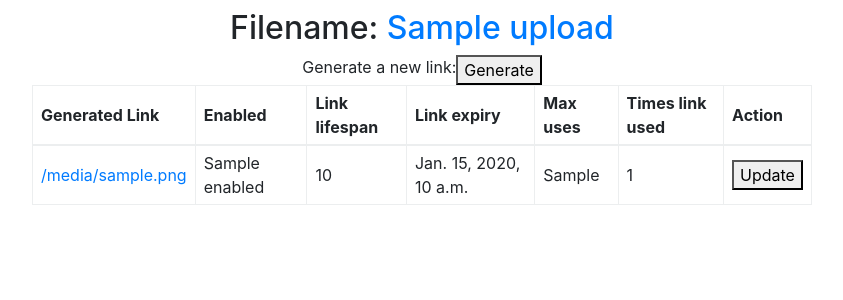
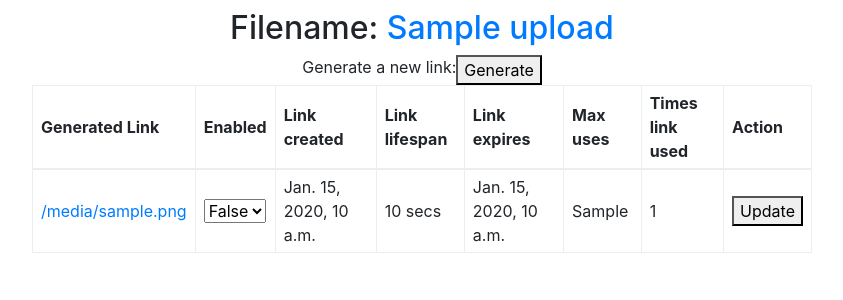
Before and after one commit to thoughtgeek/urlytic, a Django app: template filedetail/templates/filedetail/filedetail.html in a window 1280 px wide. Shown: the part 56-356 px from the top of the page, without its empty margins (218-1061 px from the left). Run offline with Django 3.2, Linux system fonts and the light colour scheme; tables that the repository leaves empty hold one stand-in row (values such as "Sample post"); the template is opened without the code that fills it: values that come from a table or form of the project are taken from there, most other values are stand-ins (such as "Sample title", 1, 10 or a date in 2020); some libraries are stand-ins or nearby versions.

Commit message:
FileDetails display complete

```diff
--- a/filedetail/models.py
+++ b/filedetail/models.py
@@ -14,6 +14,7 @@ class UrlMap(models.Model):
     lifespan = models.IntegerField(default=-1)
     date_created = models.DateTimeField(auto_now_add=True)
     date_expired = models.DateTimeField()
+    enabled = models.CharField(max_length=5)
     def __str__(self):
         return self.full_url
 
--- a/filedetail/templates/filedetail/filedetail.html
+++ b/filedetail/templates/filedetail/filedetail.html
@@ -29,8 +29,9 @@ URLytic - FileDetail
       <tr>
         <th>Generated Link</th>
         <th>Enabled</th>
+        <th>Link created</th>
         <th>Link lifespan</th>
-        <th>Link expiry</th>
+        <th>Link expires</th>
         <th>Max uses</th>
         <th>Times link used</th>
         <th>Action</th>
@@ -40,8 +41,19 @@ URLytic - FileDetail
       {% for file in selectedfile.fileinfo %}
         <tr>
           <td><a href="{{ file.short_url }}" target="_blank">{{ file.short_url }}</a></td>
-          <td>{{ file.enabled }}</td>
-          <td>{{ file.lifespan }}</td>
+          <td><select class="fileinfo" id="enabled">
+          {% if  file.enabled == "True" %}
+          <option value="True" selected>True</option>
+          <option value="False">False</option>
+          </select>
+          {% else %}
+          <option value="True">True</option>
+          <option value="False" selected>False</option>
+          </select>
+          {% endif %}
+          </td>
+          <td>{{ file.date_created }}</td>
+          <td>{{ file.lifespan }} secs</td>
           <td>{{ file.date_expired }}</td>
           <td>{{ file.max_uses }}</td>
           <td>{{ file.usage_count }}</td>
@@ -83,7 +95,6 @@ window.onload =function (){
         xhr.onreadystatechange = function()
           {
             if(xhr.readyState == 4 && xhr.status == 200) {
-                $( "#dialog" ).dialog();
                 $( "#dialog" ).dialog({
                   dialogClass: "no-close",
                   buttons: [
```
Also changed, not shown: filedetail/views.py (+22 -64 lines), home/templates/home/home.html (+11 -1 lines), filedetail/migrations/0003_auto_20181223_1401.py (added), filedetail/migrations/0004_urlmap_enabled.py (added), filedetail/migrations/0005_auto_20181224_1107.py (added).
